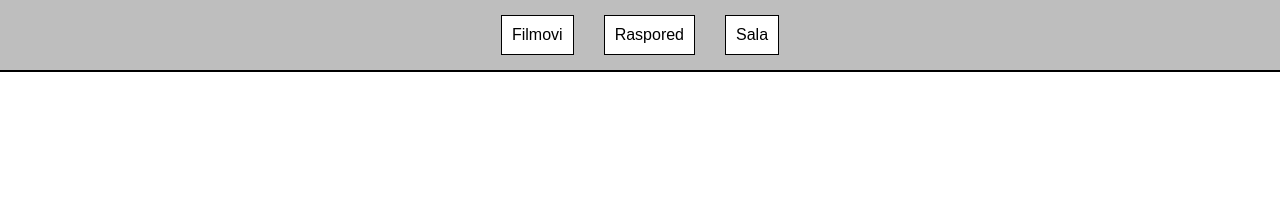
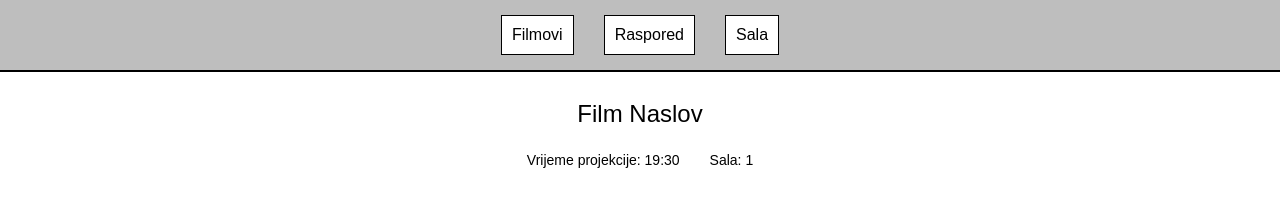
Before and after one commit to denistopic-art/kinoDenisTopic, a plain HTML site: page sala.html in a window 1280 px wide. Drawn offline with Linux system fonts and the light colour scheme.

Commit message:
Dodan informativni dio na vrhu sala stranice

```diff
--- a/sala.css
+++ b/sala.css
@@ -34,3 +34,20 @@ a{
 main{
     margin-top: 100px;
 }
+.info{
+    text-align: center;
+    margin-top: 40px;
+}
+
+.info h1{
+    margin-bottom: 10px;
+    font-size: 24px;
+    font-weight: normal;
+}
+
+.detalji{
+    display: flex;
+    justify-content: center;
+    gap: 30px;
+    font-size: 14px;
+}
--- a/sala.html
+++ b/sala.html
@@ -19,6 +19,13 @@
     </header>
 
     <main>
+        <div class="info">
+        <h1>Film Naslov</h1>
+            <div class="detalji">
+                <p>Vrijeme projekcije: 19:30</p>
+                <p>Sala: 1</p>
+            </div>
+        </div>
     </main>
 
 </body>
```
